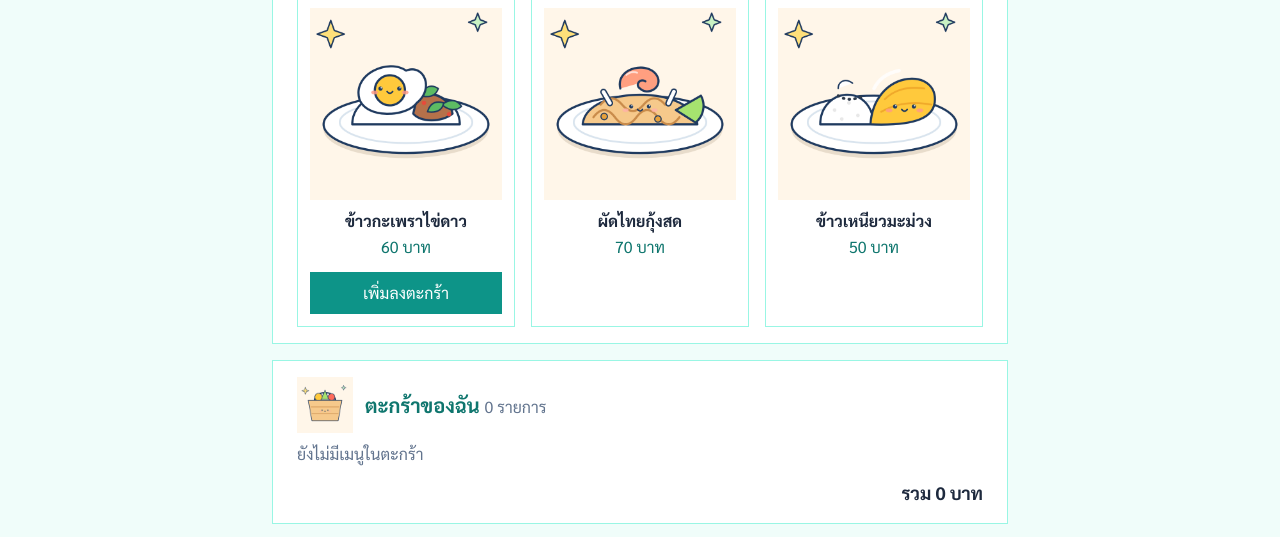
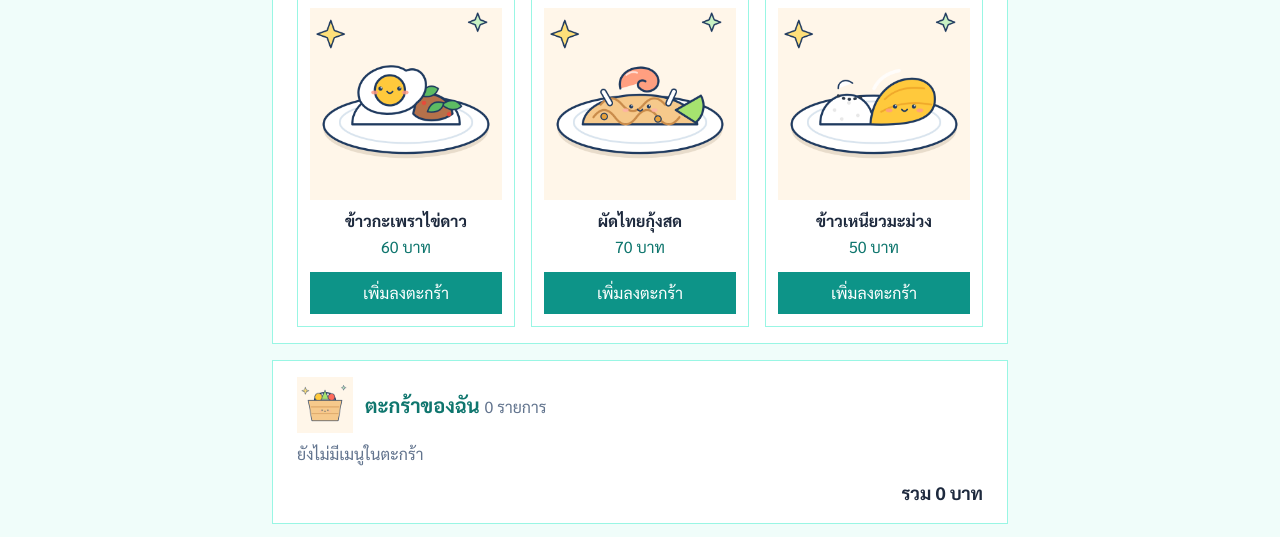
Before and after one commit to sajjapooh/pooh-bowl, a plain HTML site: page index.html in a window 1280 px wide. Shown: the part 560-1097 px from the top of the page. Drawn offline with nearby package versions, Linux system fonts and the light colour scheme.

Commit message:
add menu

```diff
--- a/index.html
+++ b/index.html
@@ -55,11 +55,13 @@
           <img src="images/padthai.png" alt="ผัดไทยกุ้งสด" class="w-full aspect-square object-cover">
           <h3 class="font-bold mt-2">ผัดไทยกุ้งสด</h3>
           <p class="text-brand-700">70 บาท</p>
+           <button type="button" class="add-btn mt-3 w-full bg-brand-600 text-white py-2 hover:bg-brand-700 cursor-pointer" data-name="ผัดไทยกุ้งสด" data-price="70">เพิ่มลงตะกร้า</button>
         </article>
         <article class="bg-white border border-brand-200 p-3 text-center">
           <img src="images/mango.png" alt="ข้าวเหนียวมะม่วง" class="w-full aspect-square object-cover">
           <h3 class="font-bold mt-2">ข้าวเหนียวมะม่วง</h3>
           <p class="text-brand-700">50 บาท</p>
+           <button type="button" class="add-btn mt-3 w-full bg-brand-600 text-white py-2 hover:bg-brand-700 cursor-pointer" data-name="ข้าวเหนียวมะม่วง" data-price="50">เพิ่มลงตะกร้า</button>
         </article>
       </div>
     </section>
```
